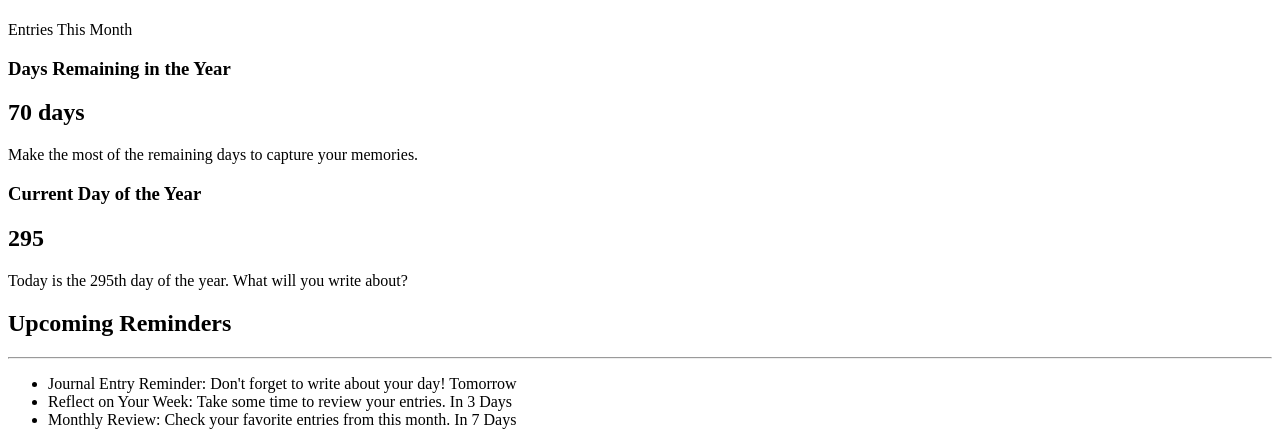
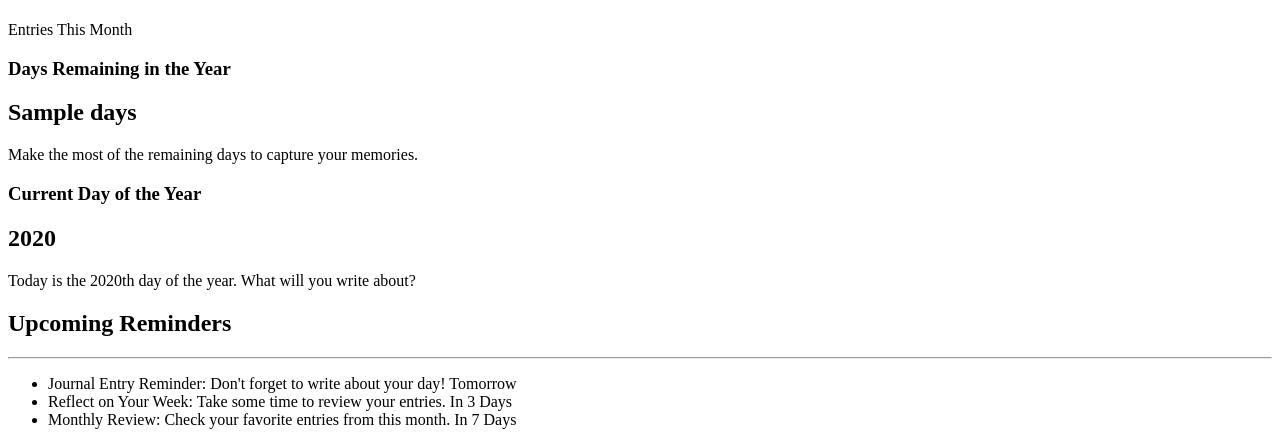
Before and after one commit to henry-jacq/storylog, a PHP site: template views/templates/user/home.php in a window 1280 px wide. Shown: the part 1272-1705 px from the top of the page. Run offline with PHP 8.4, Linux system fonts and the light colour scheme; the template is opened without the code that fills it: most values are stand-ins (such as "Sample title", 1, 10 or a date in 2020); data that the repository does not hold is empty.

Commit message:
refactor: Enhance HomeController to display remaining days in the year and current day of the year

```diff
--- a/app/Core/Auth.php
+++ b/app/Core/Auth.php
@@ -2,7 +2,7 @@
 
 namespace App\Core;
 
-use App\Model\User;
+use App\Entity\User;
 use App\Core\Session;
 
 class Auth
--- a/views/templates/user/home.php
+++ b/views/templates/user/home.php
@@ -78,15 +78,15 @@
             <div class="col-md-6 mb-4">
                 <div class="card shadow-sm border-0 p-4 rounded bg-body-tertiary">
                     <h3 class="card-title text-teal">Days Remaining in the Year</h3>
-                    <h2 class="display-5 text-body">70 days</h2>
+                    <h2 class="display-5 text-body"><?= $remainingDays ?> days</h2>
                     <p class="text-muted">Make the most of the remaining days to capture your memories.</p>
                 </div>
             </div>
             <div class="col-md-6 mb-4">
                 <div class="card shadow-sm border-0 p-4 rounded bg-body-tertiary">
                     <h3 class="card-title text-teal">Current Day of the Year</h3>
-                    <h2 class="display-5 text-body">295</h2>
-                    <p class="text-muted">Today is the 295th day of the year. What will you write about?</p>
+                    <h2 class="display-5 text-body"><?= $currentDayOfYear ?></h2>
+                    <p class="text-muted">Today is the <?= $currentDayOfYear ?>th day of the year. What will you write about?</p>
                 </div>
             </div>
         </div>
```
Also changed, not shown: app/Controller/HomeController.php (+20 -1 lines).
